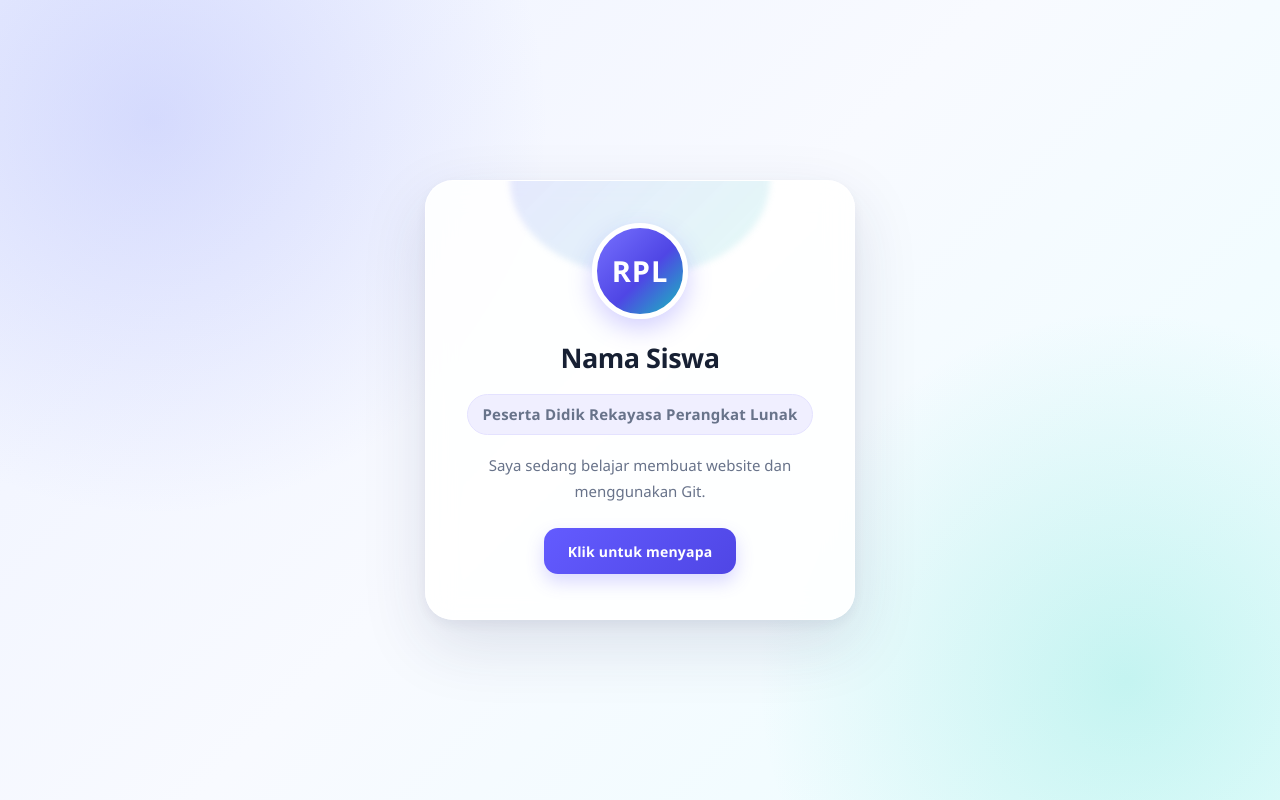
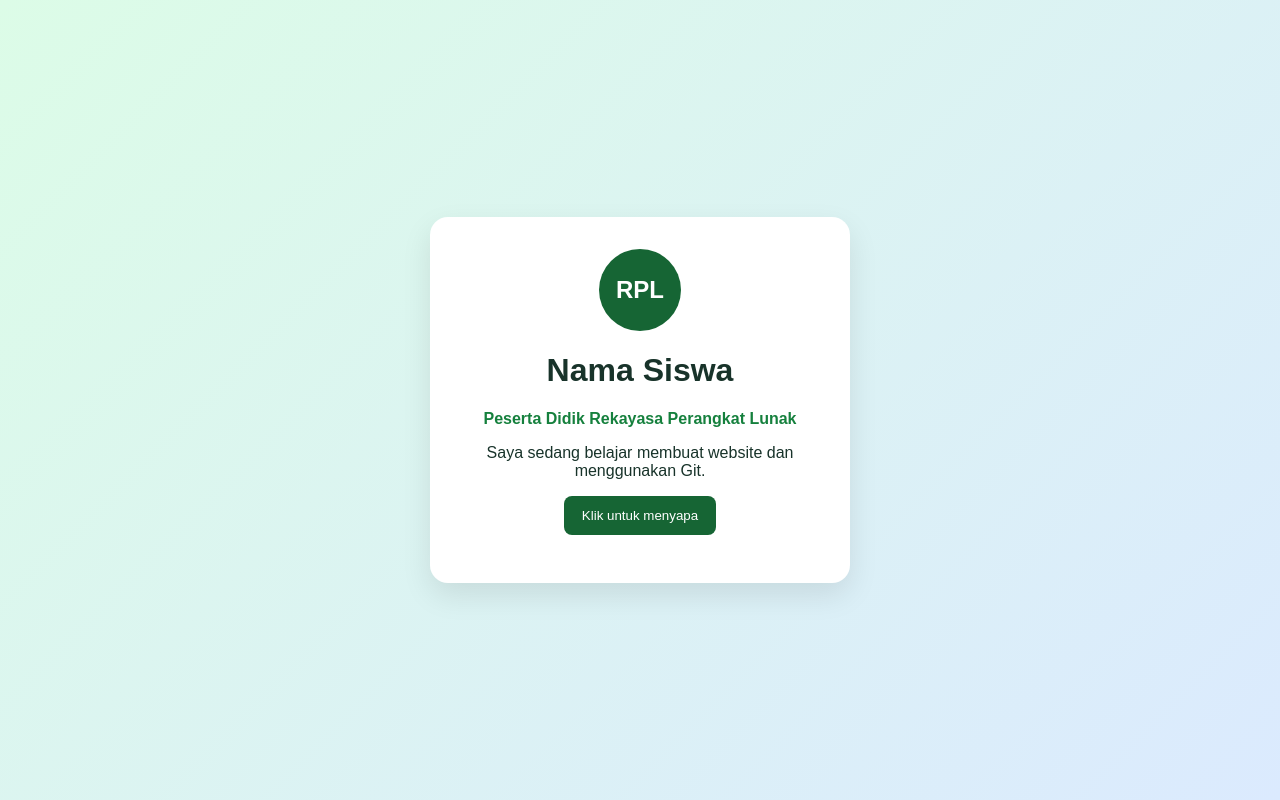
Before and after one commit to ivefaa/website-profil-git, a plain HTML site: page index.html in a window 1280 px wide. Drawn offline with Linux system fonts and the light colour scheme.

Commit message:
Memperbarui profil dan tampilan

```diff
--- a/style.css
+++ b/style.css
@@ -1,177 +1,47 @@
-/* ===== Tampilan kartu profil modern ===== */
 * {
   box-sizing: border-box;
 }
-
-:root {
-  --warna-utama: #635bff;
-  --warna-utama-gelap: #4f46e5;
-  --warna-teks: #172033;
-  --warna-redup: #68738a;
-}
-
 body {
   margin: 0;
   min-height: 100vh;
   display: grid;
   place-items: center;
-  padding: 24px;
-  font-family: "Segoe UI", Arial, sans-serif;
-  color: var(--warna-teks);
-  background:
-    radial-gradient(circle at 12% 15%, rgba(129, 140, 248, 0.25), transparent 30%),
-    radial-gradient(circle at 88% 85%, rgba(45, 212, 191, 0.22), transparent 28%),
-    linear-gradient(135deg, #eef2ff 0%, #f8faff 48%, #ecfeff 100%);
+  font-family: Arial, sans-serif;
+  background: linear-gradient(135deg, #dcfce7, #dbeafe);
+  color: #18332a;
 }
-
 .kartu {
-  position: relative;
-  isolation: isolate;
-  overflow: hidden;
-  width: min(100%, 430px);
-  padding: 42px 34px 36px;
+  width: min(90%, 420px);
+  padding: 32px;
   text-align: center;
-  background: rgba(255, 255, 255, 0.88);
-  border: 1px solid rgba(255, 255, 255, 0.9);
-  border-radius: 28px;
-  box-shadow: 0 24px 65px rgba(35, 48, 89, 0.13),
-              0 5px 15px rgba(35, 48, 89, 0.06);
-  backdrop-filter: blur(14px);
-  -webkit-backdrop-filter: blur(14px);
-  transition: transform 250ms ease, box-shadow 250ms ease;
+  background: white;
+  border-radius: 18px;
+  box-shadow: 0 12px 30px #00000018;
 }
-
-.kartu::before {
-  content: "";
-  position: absolute;
-  z-index: -1;
-  top: -95px;
-  left: 50%;
-  width: 260px;
-  height: 190px;
-  border-radius: 50%;
-  background: linear-gradient(135deg, rgba(99, 91, 255, 0.16), rgba(45, 212, 191, 0.13));
-  filter: blur(3px);
-  transform: translateX(-50%);
-}
-
-.kartu:hover {
-  transform: translateY(-5px);
-  box-shadow: 0 30px 75px rgba(35, 48, 89, 0.17),
-              0 8px 20px rgba(35, 48, 89, 0.07);
-}
-
 .avatar {
-  width: 96px;
-  height: 96px;
-  margin: 0 auto 20px;
+  width: 82px;
+  height: 82px;
+  margin: auto;
   display: grid;
   place-items: center;
-  border: 5px solid #fff;
   border-radius: 50%;
-  background: linear-gradient(135deg, #7771ff, #4f46e5 55%, #17bebb);
-  color: #fff;
-  font-size: 29px;
-  font-weight: 800;
-  letter-spacing: 1px;
-  box-shadow: 0 10px 24px rgba(99, 91, 255, 0.28);
+  background: #166534;
+  color: white;
+  font-weight: bold;
+  font-size: 24px;
 }
-
-.kartu h1,
-.kartu h2,
-.kartu h3 {
-  margin: 0 0 9px;
-  color: var(--warna-teks);
-  font-weight: 750;
-  letter-spacing: -0.5px;
+.peran {
+  color: #15803d;
+  font-weight: bold;
 }
-
-.kartu h1 { font-size: clamp(22px, 5vw, 27px); }
-.kartu h2 { font-size: 23px; }
-.kartu h3 { font-size: 20px; }
-
-.kartu p {
-  margin: 9px 0;
-  color: var(--warna-redup);
-  font-size: 15px;
-  line-height: 1.7;
+button {
+  padding: 12px 18px;
+  border: 0;
+  border-radius: 8px;
+  background: #166534;
+  color: white;
+  cursor: pointer;
 }
-
-.peran {
-  display: inline-block;
-  margin: 3px 0 18px;
-  padding: 7px 14px;
-  border: 1px solid #e4e2ff;
-  border-radius: 999px;
-  background: #f0efff;
-  color: var(--warna-utama-gelap);
-  font-size: 13px;
-  font-weight: 700;
-  letter-spacing: 0.2px;
+button:hover {
+  background: #14532d;
 }
-
-button {
-  display: inline-flex;
-  align-items: center;
-  justify-content: center;
-  min-height: 46px;
-  margin-top: 15px;
-  padding: 12px 24px;
-  border: 0;
-  border-radius: 14px;
-  background: linear-gradient(135deg, var(--warna-utama), #4f46e5);
-  color: #fff;
-  font: inherit;
-  font-size: 14px;
-  font-weight: 700;
-  letter-spacing: 0.2px;
-  cursor: pointer;
-  box-shadow: 0 8px 18px rgba(99, 91, 255, 0.24);
-  transition: transform 180ms ease, box-shadow 180ms ease, filter 180ms ease;
-}
-
-button:hover {
-  transform: translateY(-2px);
-  filter: brightness(1.06);
-  box-shadow: 0 12px 24px rgba(99, 91, 255, 0.3);
-}
-
-button:active {
-  transform: translateY(0);
-  box-shadow: 0 5px 12px rgba(99, 91, 255, 0.2);
-}
-
-button:focus-visible {
-  outline: 3px solid rgba(99, 91, 255, 0.35);
-  outline-offset: 4px;
-}
-
-@media (max-width: 480px) {
-  body { padding: 18px; }
-
-  .kartu {
-    padding: 34px 22px 30px;
-    border-radius: 23px;
-  }
-
-  .avatar {
-    width: 86px;
-    height: 86px;
-    font-size: 26px;
-  }
-
-  button {
-    width: 100%;
-  }
-}
-
-@media (prefers-reduced-motion: reduce) {
-  *,
-  *::before,
-  *::after {
-    scroll-behavior: auto !important;
-    transition-duration: 0.01ms !important;
-    animation-duration: 0.01ms !important;
-    animation-iteration-count: 1 !important;
-  }
-}
```
